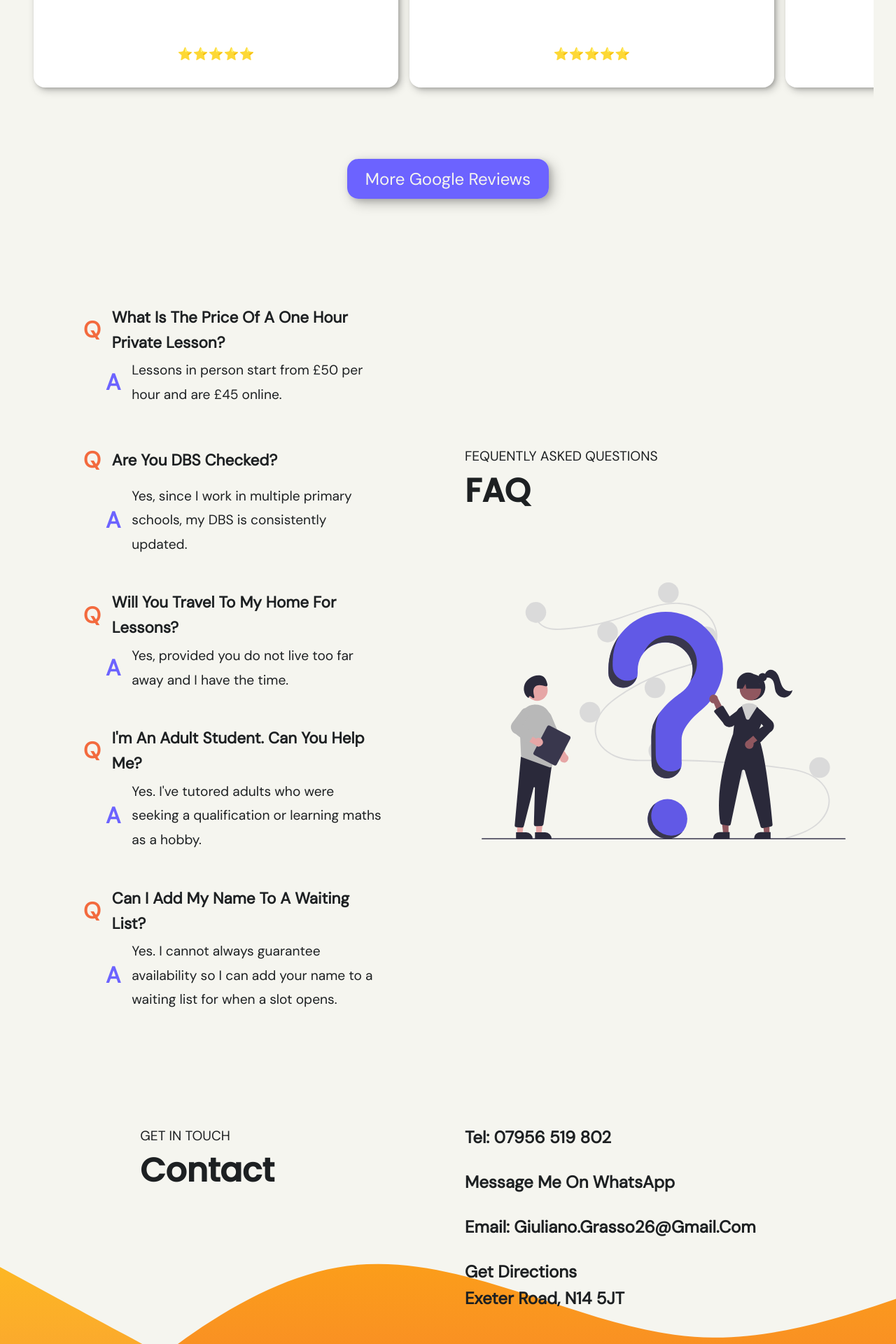
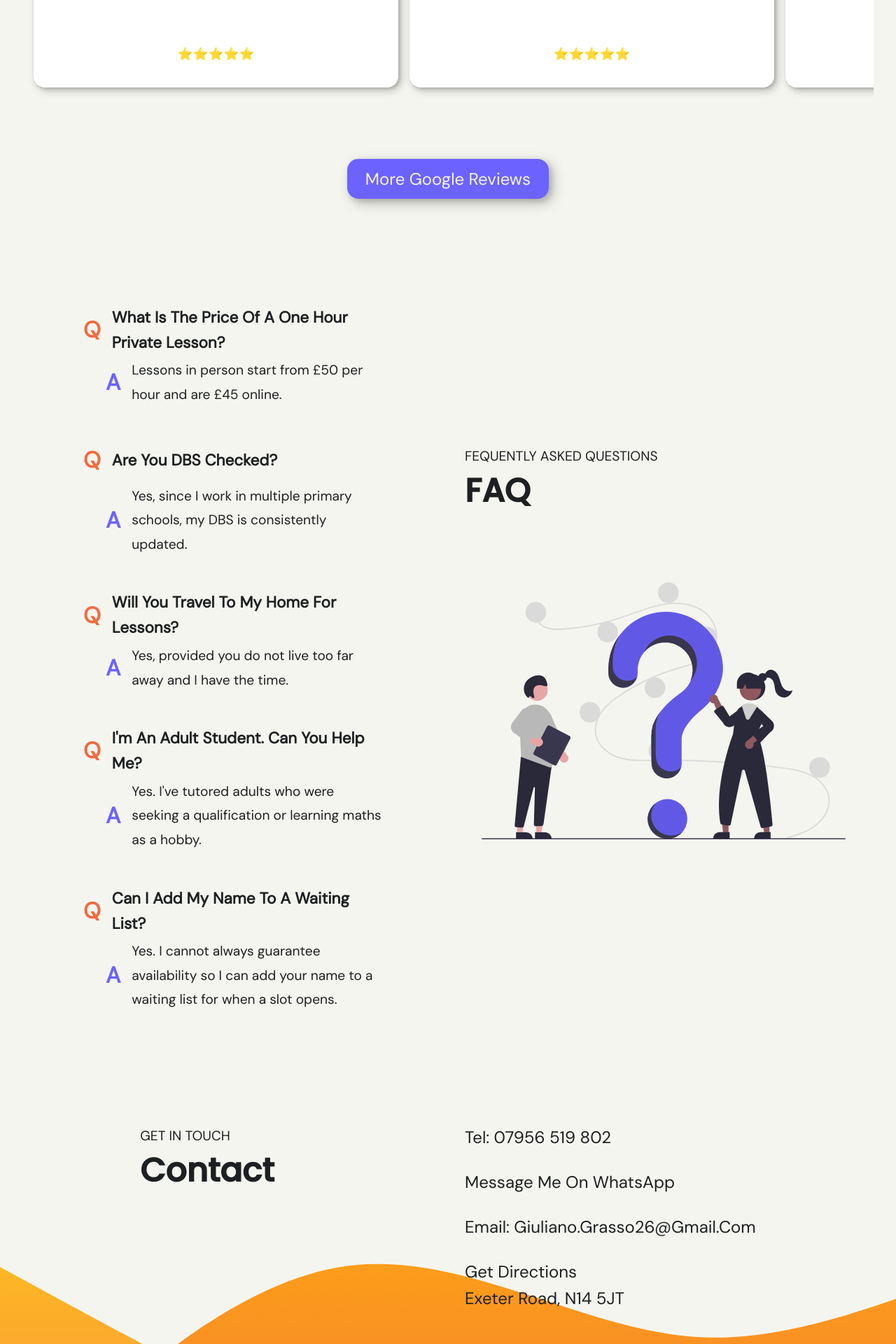
Before and after one commit to GG1982/ggmaths-site2, a Jekyll site: the page built from index.html, in a window 1280 px wide. Shown: the part 4480-6400 px from the top of the page at 70% size. Built offline with Jekyll 4.4.1, drawn with Linux system fonts in a browser that asks for light colours; nearby versions of some CDN libraries.

Commit message:
apply bold just to mobile devices

```diff
--- a/_sass/main.scss
+++ b/_sass/main.scss
@@ -370,7 +370,6 @@
 
 .footer-links a {
   text-decoration: none;
-  font-weight: bold;
   transition: 200ms;
   font-size: var(--step--1);
   color: $bodyColor;
@@ -478,6 +477,10 @@
     margin-right: auto;
     margin-left: 1rem;
   }
+
+  .footer-links a {
+    font-weight: bold;
+  }
 }
 
 
```
